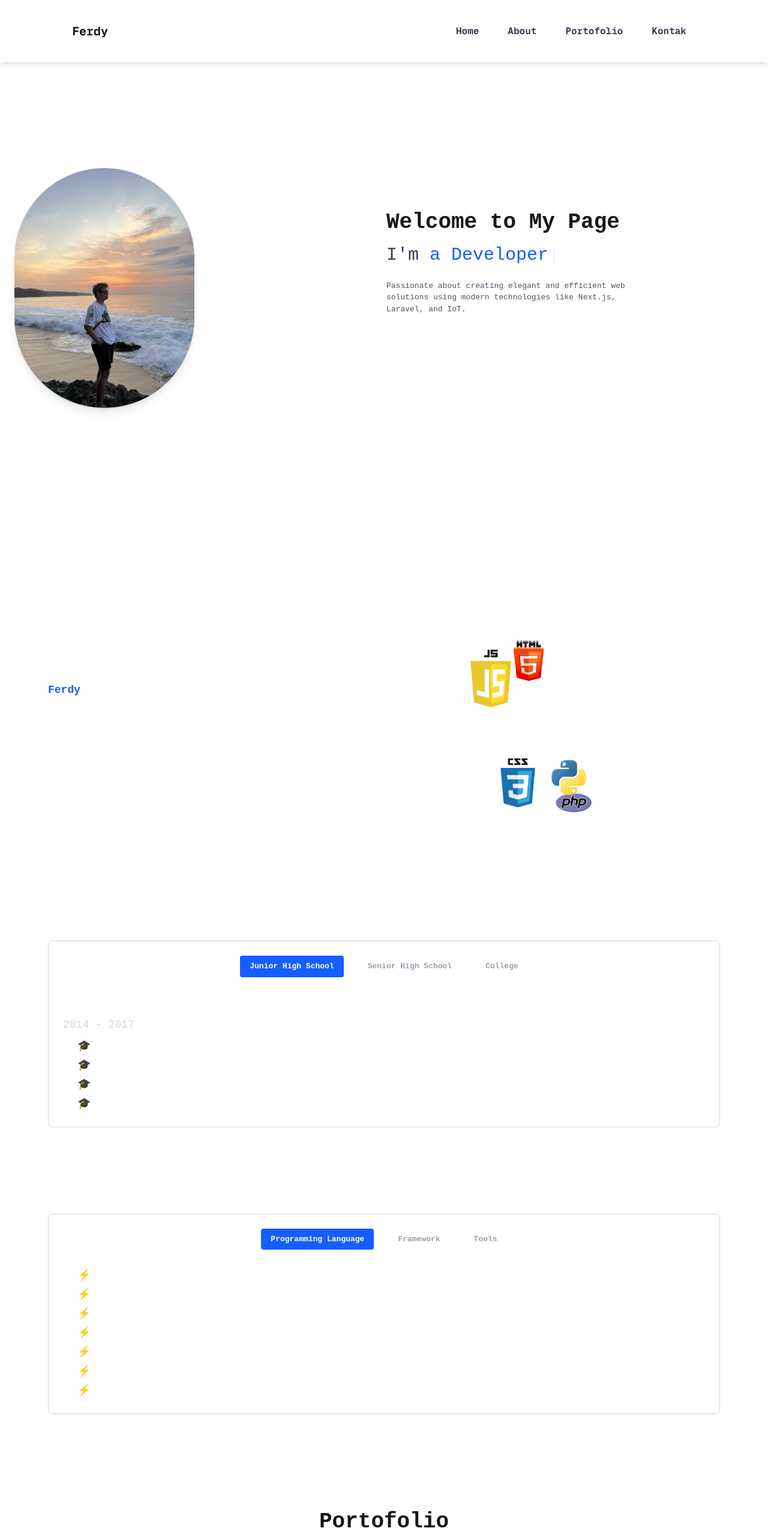
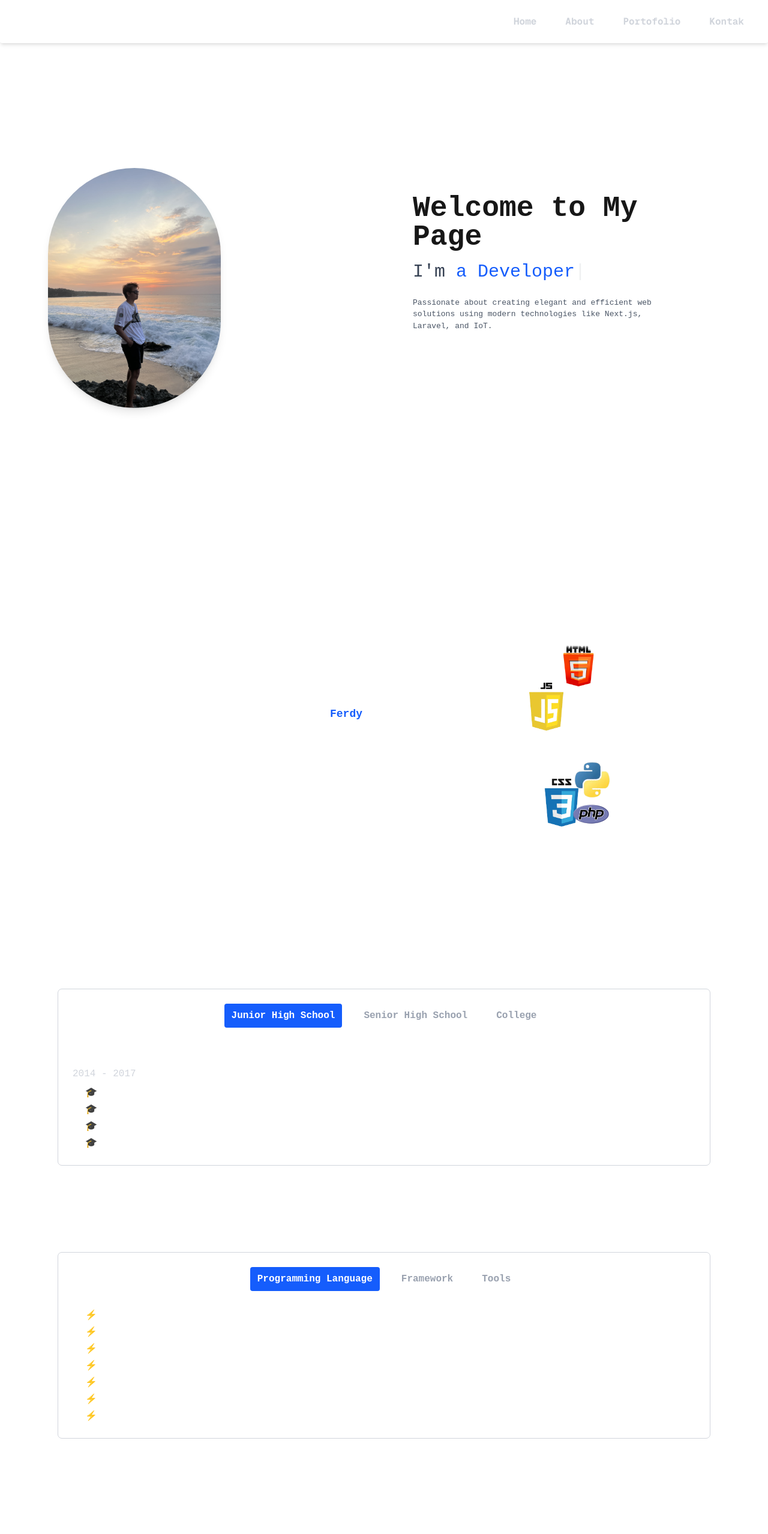
Before and after one commit to ferdykp/next-portofolio, a Next.js app: page / in a window 1280 px wide. Shown: the top 2557 px of the page at 60% size. Built offline with nearby package versions, Linux system fonts and the light colour scheme.

Commit message:
final push

```diff
--- a/package.json
+++ b/package.json
@@ -12,6 +12,7 @@
   },
   "dependencies": {
     "framer-motion": "^12.12.1",
+    "lucide-react": "^0.518.0",
     "next": "15.3.2",
     "react": "^19.0.0",
     "react-dom": "^19.0.0",
--- a/src/app/components/BubbleLogos.js
+++ b/src/app/components/BubbleLogos.js
@@ -3,10 +3,8 @@
 import { useEffect, useState, useRef, useMemo } from "react";
 import Image from "next/image";
 
-const radius = 180;
-const logoSize = 80;
-
-function getRandomPosition() {
+// Fungsi random posisi dalam lingkaran
+function getRandomPosition(radius, logoSize) {
   const r = Math.random() * (radius - logoSize / 2);
   const theta = Math.random() * 2 * Math.PI;
   const x = r * Math.cos(theta);
@@ -14,6 +12,7 @@ function getRandomPosition() {
   return { x, y };
 }
 
+// Fungsi random arah gerak
 function getRandomVelocity() {
   const speed = 0.5 + Math.random() * 1;
   const angle = Math.random() * 2 * Math.PI;
@@ -25,9 +24,25 @@ function getRandomVelocity() {
 
 export default function BubbleLogos() {
   const [hasMounted, setHasMounted] = useState(false);
+  const [dimensions, setDimensions] = useState({
+    size: 400,
+    logoSize: 80,
+    radius: 200,
+  });
 
   useEffect(() => {
     setHasMounted(true);
+
+    const updateSize = () => {
+      const isMobile = window.innerWidth < 768;
+      const size = isMobile ? 250 : 400;
+      const logoSize = isMobile ? 40 : 80;
+      setDimensions({ size, logoSize, radius: size / 2 });
+    };
+
+    updateSize();
+    window.addEventListener("resize", updateSize);
+    return () => window.removeEventListener("resize", updateSize);
   }, []);
 
   const logos = useMemo(
@@ -47,10 +62,12 @@ export default function BubbleLogos() {
   useEffect(() => {
     if (!hasMounted) return;
 
-    // Inisialisasi posisi dan velocity setelah mounting
-    setPositions(logos.map(() => getRandomPosition()));
+    // Inisialisasi posisi & kecepatan
+    setPositions(
+      logos.map(() => getRandomPosition(dimensions.radius, dimensions.logoSize))
+    );
     velocities.current = logos.map(() => getRandomVelocity());
-  }, [hasMounted, logos]);
+  }, [hasMounted, logos, dimensions]);
 
   useEffect(() => {
     if (!hasMounted || positions.length === 0) return;
@@ -67,15 +84,15 @@ export default function BubbleLogos() {
           y += vy;
 
           const dist = Math.sqrt(x * x + y * y);
-          if (dist > radius - logoSize / 2) {
+          if (dist > dimensions.radius - dimensions.logoSize / 2) {
             const normalX = x / dist;
             const normalY = y / dist;
             const dot = vx * normalX + vy * normalY;
             vx = vx - 2 * dot * normalX;
             vy = vy - 2 * dot * normalY;
             velocities.current[i] = { vx, vy };
-            x = normalX * (radius - logoSize / 2);
-            y = normalY * (radius - logoSize / 2);
+            x = normalX * (dimensions.radius - dimensions.logoSize / 2);
+            y = normalY * (dimensions.radius - dimensions.logoSize / 2);
           }
 
           return { x, y };
@@ -86,31 +103,41 @@ export default function BubbleLogos() {
     };
 
     animationFrameId = requestAnimationFrame(animate);
-
     return () => cancelAnimationFrame(animationFrameId);
-  }, [hasMounted, positions.length]);
+  }, [hasMounted, positions.length, dimensions]);
 
   if (!hasMounted || positions.length === 0) return null;
 
   return (
-    <div className="relative w-1000 h-80 mx-auto rounded-full overflow-hidden">
+    <div
+      className="relative mx-auto rounded-full overflow-hidden"
+      style={{
+        width: `${dimensions.size}px`,
+        height: `${dimensions.size}px`,
+      }}
+    >
       {logos.map((logo, i) => (
         <div
           key={logo.alt}
           style={{
             position: "absolute",
-            width: logoSize,
-            height: logoSize,
-            left: `calc(50% + ${positions[i].x}px - ${logoSize / 2}px)`,
-            top: `calc(50% + ${positions[i].y}px - ${logoSize / 2}px)`,
+            width: `${dimensions.logoSize}px`,
+            height: `${dimensions.logoSize}px`,
+            left: `calc(50% + ${positions[i].x}px - ${
+              dimensions.logoSize / 2
+            }px)`,
+            top: `calc(50% + ${positions[i].y}px - ${
+              dimensions.logoSize / 2
+            }px)`,
             transition: "left 0.1s linear, top 0.1s linear",
           }}
         >
           <Image
             src={logo.src}
             alt={logo.alt}
-            width={logoSize}
-            height={logoSize}
+            width={dimensions.logoSize}
+            height={dimensions.logoSize}
+            className="w-full h-full object-contain"
           />
         </div>
       ))}
--- a/src/app/components/Navbar.js
+++ b/src/app/components/Navbar.js
@@ -3,6 +3,7 @@ import { useState, useEffect, useCallback } from "react";
 export default function Navbar() {
   const [show, setShow] = useState(true);
   const [lastScrollY, setLastScrollY] = useState(0);
+  const [isMenuOpen, setIsMenuOpen] = useState(false);
 
   const controlNavbar = useCallback(() => {
     if (typeof window !== "undefined") {
@@ -29,35 +30,70 @@ export default function Navbar() {
     const target = document.getElementById(targetId);
     if (target) {
       target.scrollIntoView({ behavior: "smooth" });
+      setIsMenuOpen(false); // close menu on click
     }
   };
 
+  const navItems = [
+    { label: "Home", id: "home" },
+    { label: "About", id: "about" },
+    { label: "Portofolio", id: "portofolio" },
+    { label: "Kontak", id: "contact" },
+  ];
+
   return (
     <nav
-      className={`bg-dark shadow-md px-30 py-8 flex justify-between items-center rounded font-mono font-bold fixed top-0 w-full transition-transform duration-300 mb-30 ${
+      className={`bg-dark shadow-md px-6 py-4 flex justify-between items-center rounded font-mono font-bold fixed top-0 w-full z-50 transition-transform duration-300 ${
         show ? "translate-y-0" : "-translate-y-full"
       }`}
     >
       <a
         href="#home"
-        className="text-xl font-bold"
+        className="text-xl font-bold text-white"
         onClick={(e) => handleSmoothScroll(e, "home")}
       >
         Ferdy
       </a>
-      <div className="space-x-4 flex">
-        {[
-          { label: "Home", id: "home" },
-          { label: "About", id: "about" },
-          // { label: "Service", id: "service" },
-          { label: "Portofolio", id: "portofolio" },
-          { label: "Kontak", id: "contact" },
-        ].map(({ label, id }) => (
+
+      {/* Hamburger + Dropdown wrapper (relative for dropdown positioning) */}
+      <div className="md:hidden relative">
+        <button
+          className="text-white focus:outline-none"
+          onClick={() => setIsMenuOpen((prev) => !prev)}
+          aria-label="Toggle menu"
+        >
+          ☰
+        </button>
+
+        {/* Mobile dropdown menu */}
+        <div
+          className={`absolute right-0 mt-2 w-48 bg-dark rounded-md shadow-md overflow-hidden transition-all duration-300 z-40 ${
+            isMenuOpen
+              ? "hover:bg-black max-h-96 opacity-100"
+              : "max-h-0 opacity-0"
+          }`}
+        >
+          {navItems.map(({ label, id }) => (
+            <a
+              key={id}
+              href={`#${id}`}
+              onClick={(e) => handleSmoothScroll(e, id)}
+              className="block px-4 py-3 text-gray-300 hover:text-blue-500 hover:bg-blue-50"
+            >
+              {label}
+            </a>
+          ))}
+        </div>
+      </div>
+
+      {/* Desktop menu */}
+      <div className="hidden md:flex space-x-4">
+        {navItems.map(({ label, id }) => (
           <div key={id} className="hover:bg-blue-100 rounded-md transition">
             <a
               href={`#${id}`}
               onClick={(e) => handleSmoothScroll(e, id)}
-              className="block px-4 py-2 text-gray-700 hover:text-blue-600"
+              className="block px-4 py-2 text-gray-300 hover:text-blue-500"
             >
               {label}
             </a>
--- a/src/app/layout/About.js
+++ b/src/app/layout/About.js
@@ -6,8 +6,6 @@ import { useState } from "react";
 
 export default function About() {
   const [activeSkillTab, setActiveSkillTab] = useState("language");
-  // const [hovered, setHovered] = useState(null);
-
   const [activeEducationTab, setActiveEducationTab] = useState("juniorHigh");
 
   const educationData = [
@@ -16,7 +14,6 @@ export default function About() {
       title: "Junior High School",
       year: "2014 - 2017",
       school: "SMP Negeri 4 Kota Kediri",
-      description: null,
       details: [
         "Head of Section on Human Rights and Democracy at OSIS",
         "Member of the section on Non-academic and Academic fields at OSIS",
@@ -29,7 +26,6 @@ export default function About() {
       title: "Senior High School",
       year: "2017 - 2020",
       school: "SMA Negeri 1 Kota Kediri",
-      description: null,
       details: [
         "Basketball Player at SMAN 1 Kota KEDIRI",
         "The Chief Committee at Event Expo Campus SMAS'T",
@@ -40,7 +36,6 @@ export default function About() {
       title: "College",
       year: "2020 - 2024",
       school: "Politeknik Elektronika Negeri Surabaya",
-      description: null,
       details: [
         "Member of UKKI PENS in Social Division",
         "Chief Committee at Event Bakti Sosial UKKI PENS",
@@ -58,10 +53,15 @@ export default function About() {
   ];
 
   return (
-    <section id="about" className="mx-auto max-w-6xl px-4 py-20 text-white">
+    <section
+      id="about"
+      className="mx-auto max-w-6xl px-4 md:px-8 py-20 text-white"
+    >
       <h2 className="text-4xl text-center font-bold mb-6">About Me</h2>
-      <div className="flex flex-col md:flex-row items-center gap-20 py-10">
-        <p className="text-lg text-justify leading-relaxed max-w-xl">
+
+      {/* ABOUT & BUBBLE SECTION */}
+      <div className="flex flex-col-reverse md:flex-row items-center justify-between gap-10 py-10">
+        <p className="text-base md:text-lg text-justify leading-relaxed md:max-w-xl">
           My name is Ferdy Kurnia Panggabean A.K.A{" "}
           <span className="text-blue-600 font-bold">Ferdy</span>. I am someone
           who wants to learn more and more about technology especially about
@@ -69,60 +69,18 @@ export default function About() {
           understand various tools and the latest technology to create useful
           digital solutions.
         </p>
-
         <BubbleLogos />
       </div>
-      {/* <h2 className="text-4xl font-bold text-center mt-10 mb-20">
-        Education Summary
-      </h2>
 
-      <div className="flex justify-center gap-30 mb-40 flex-wrap">
-        {educationData.map(
-          ({ key, title, year, school, description, details }) => (
-            <div
-              key={key}
-              className="relative group cursor-pointer"
-              onMouseEnter={() => setHovered(key)}
-              onMouseLeave={() => setHovered(null)}
-            >
-              <div className="bg-blue-600 px-8 py-4 rounded-md shadow-md min-w-[180px] text-center font-semibold">
-                <h4 className="text-xl">{title}</h4>
-                <h5 className="text-sm mt-1">{year}</h5>
-              </div>
-
-              <AnimatePresence>
-                {hovered === key && (
-                  <motion.div
-                    initial={{ opacity: 0, y: -10 }}
-                    animate={{ opacity: 1, y: 0 }}
-                    exit={{ opacity: 0, y: -10 }}
-                    transition={{ duration: 0.25 }}
-                    className="absolute top-full left-1/2 transform -translate-x-1/2 mt-3 w-80 bg-white text-black rounded-lg shadow-lg p-4 z-20"
-                  >
-                    <p className="italic font-semibold">{school}</p>
-                    {description && <p className="mt-2">{description}</p>}
-                    {details.length > 0 && (
-                      <ul className="list-disc list-inside mt-2 space-y-4 text-sm">
-                        {details.map((item, idx) => (
-                          <li key={idx}>{item}</li>
-                        ))}
-                      </ul>
-                    )}
-                  </motion.div>
-                )}
-              </AnimatePresence>
-            </div>
-          )
-        )}
-      </div> */}
+      {/* EDUCATION SECTION */}
       <h2 className="text-4xl text-center font-bold mb-6 mt-16">Education</h2>
-      <div className="border border-gray-300 rounded-[7px] p-6 mt-10 text-left text-white">
-        <div className="flex justify-center gap-6 border-b pb-3 mb-4">
+      <div className="border border-gray-300 rounded-[7px] p-4 md:p-6 mt-10 text-left">
+        <div className="flex flex-wrap justify-center gap-4 md:gap-6 border-b pb-3 mb-4">
           {educationData.map((edu) => (
             <button
               key={edu.key}
               onClick={() => setActiveEducationTab(edu.key)}
-              className={`cursor-pointer font-semibold capitalize px-4 py-2 rounded ${
+              className={`cursor-pointer font-semibold capitalize px-3 py-2 text-sm md:text-base rounded ${
                 activeEducationTab === edu.key
                   ? "bg-blue-600 text-white"
                   : "text-gray-400 hover:text-blue-600"
@@ -133,7 +91,6 @@ export default function About() {
           ))}
         </div>
 
-        {/* Tab Content */}
         <AnimatePresence mode="wait">
           <motion.div
             key={activeEducationTab}
@@ -141,17 +98,16 @@ export default function About() {
             animate={{ x: 0, opacity: 1 }}
             exit={{ x: -50, opacity: 0 }}
             transition={{ duration: 0.4 }}
-            className="text-white text-lg min-h-[100px]"
+            className="text-sm md:text-base min-h-[100px]"
           >
             {educationData.map(
               (edu) =>
                 activeEducationTab === edu.key && (
                   <div key={edu.key}>
-                    <h3 className="text-2xl font-bold mb-1">{edu.school}</h3>
+                    <h3 className="text-xl md:text-2xl font-bold mb-1">
+                      {edu.school}
+                    </h3>
                     <p className="text-gray-300 mb-2">{edu.year}</p>
-                    {edu.description && (
-                      <p className="mb-2">{edu.description}</p>
-                    )}
                     <ul className="list-disc list-inside space-y-1">
                       {edu.details.map((item, idx) => (
                         <li key={idx}>🎓 {item}</li>
@@ -164,15 +120,15 @@ export default function About() {
         </AnimatePresence>
       </div>
 
-      {/* Tabbed Skills Section */}
+      {/* SKILLS SECTION */}
       <h2 className="text-4xl text-center font-bold mb-6 mt-16">Skills</h2>
-      <div className="border border-gray-300 rounded-[7px] p-6 mt-10 text-left text-white">
-        <div className="flex justify-center gap-6 border-b pb-3 mb-4">
+      <div className="border border-gray-300 rounded-[7px] p-4 md:p-6 mt-10 text-left">
+        <div className="flex flex-wrap justify-center gap-4 md:gap-6 border-b pb-3 mb-4">
           {["language", "framework", "tools"].map((tab) => (
             <button
               key={tab}
               onClick={() => setActiveSkillTab(tab)}
-              className={`cursor-pointer font-semibold capitalize px-4 py-2 rounded ${
+              className={`cursor-pointer font-semibold capitalize px-3 py-2 text-sm md:text-base rounded ${
                 activeSkillTab === tab
                   ? "bg-blue-600 text-white"
                   : "text-gray-400 hover:text-blue-600"
@@ -187,15 +143,14 @@ export default function About() {
           ))}
         </div>
 
-        {/* Tab Content */}
         <AnimatePresence mode="wait">
           <motion.div
             key={activeSkillTab}
-            initial={{ x: 50, opacity: 0 }}
-            animate={{ x: 0, opacity: 1 }}
-            exit={{ x: -50, opacity: 0 }}
+            initial={{ x: 50, opacity: 0, scale: 0.95 }}
+            animate={{ x: 0, opacity: 1, scale: 1 }}
+            exit={{ x: -50, opacity: 0, scale: 0.95 }}
             transition={{ duration: 0.4 }}
-            className="text-white text-lg min-h-[100px]"
+            className="text-sm md:text-base min-h-[100px]"
           >
             {activeSkillTab === "language" && (
               <ul className="list-disc list-inside space-y-1">
--- a/src/app/layout/Home.js
+++ b/src/app/layout/Home.js
@@ -25,25 +25,28 @@ export default function HomeSection() {
   return (
     <section
       id="home"
-      className="flex flex-col md:flex-row items-center gap-80 py-50"
+      className="flex flex-col md:flex-row items-center justify-center gap-10 md:gap-80 py-50 md:py-50 transition-all duration-500 ease-in-out"
     >
       <Image
         src="/assets/profile.jpeg"
         alt="Foto Ferdy"
         width={300}
         height={300}
-        className="rounded-full object-cover shadow-lg"
+        // className="rounded-full object-cover shadow-lg"
+        className="rounded-full object-cover shadow-lg w-40 h-60 md:w-72 md:h-100 transition-all duration-500 ease-in-out"
       />
-      <div>
-        <h1 className="text-4xl font-extrabold mb-4">Welcome to My Page</h1>
-        <p className="text-gray-700 text-3xl mb-6">
+      <div className="text-center md:text-left max-w-lg transition-all duration-500 ease-in-out">
+        <h1 className="text-3xl md:text-5xl font-extrabold mb-4">
+          Welcome to My Page
+        </h1>
+        <p className="text-gray-700 text-2xl md:text-3xl mb-6">
           I&apos;m <span ref={typedRef} className="text-blue-600" />
         </p>
         <p className="max-w-md text-gray-600 mb-8">
           Passionate about creating elegant and efficient web solutions using
           modern technologies like Next.js, Laravel, and IoT.
         </p>
-        <div className="flex items-center gap-6">
+        <div className="flex justify-center md:justify-start items-center gap-6">
           {[
             {
               href: "https://www.instagram.com/ferdy.panggabean/",
@@ -69,8 +72,8 @@ export default function HomeSection() {
               aria-label={label}
               className="group"
             >
-              <div className="p-3 border-2 border-white rounded-full transition-colors duration-200 group-hover:border-blue-400">
-                <Icon className="text-white w-6 h-6 transition-colors duration-200 group-hover:text-blue-400" />
+              <div className="p-3 border-2 border-white rounded-full transition-all duration-300 ease-in-out group-hover:border-blue-400 transform group-hover:scale-110">
+                <Icon className="text-white w-6 h-6 transition-colors duration-300 group-hover:text-blue-400" />
               </div>
             </a>
           ))}
--- a/src/app/layout/Portofolio.js
+++ b/src/app/layout/Portofolio.js
@@ -8,14 +8,7 @@ import "swiper/css/navigation";
 import "swiper/css/pagination";
 
 export default function Portofolio() {
-  return (
-    <section
-      id="portofolio"
-      className="mb-32 max-w-6xl mx-auto text-center py-20"
-    >
-      <h2 className="text-4xl font-bold mb-10">Portofolio</h2>
-      <div className="grid grid-cols-1 md:grid-cols-3 gap-12">
-        {[
+  const projects = [
     {
       title: "Smart Public Street Light",
       description:
@@ -42,7 +35,7 @@ export default function Portofolio() {
     {
       title: "Smart Dairy Delivery of Fresh Milk",
       description:
-              "System monitors the milk distribution process from farms to factories by tracking milk quality using temperature, humidity, and ammonia sensors, monitoring cooler box conditions with a tilt sensor, and ensuring smooth delivery with a GPS module on the truck.",
+        "System monitors the milk distribution process from farms to factories by tracking milk quality using sensors, and ensuring smooth delivery with GPS.",
       images: [
         "/assets/portofolio/advantech/advan1.png",
         "/assets/portofolio/advantech/Picture1.jpg",
@@ -54,7 +47,7 @@ export default function Portofolio() {
     {
       title: "College Final Project",
       description:
-              "Image Processing Using Deep Learning For The Process Of Searching For Drafting Victims In The River  ",
+        "Image Processing Using Deep Learning For The Process Of Searching For Drafting Victims In The River.",
       images: [
         "/assets/portofolio/ta/ta1.jpeg",
         "/assets/portofolio/ta/ta2.jpg",
@@ -65,7 +58,7 @@ export default function Portofolio() {
     {
       title: "Platform Website Team SAR for Basarnas",
       description:
-              "This website was build for finished my group final project, there is spme of our product on final project inside this website",
+        "This website was built to showcase our group final project, including all related products and features.",
       images: [
         "/assets/portofolio/sarteam/sarteam1.png",
         "/assets/portofolio/sarteam/sarteam2.png",
@@ -76,7 +69,7 @@ export default function Portofolio() {
       title:
         "Intelligent System for Detecting the Presence of People in the Laboratory",
       description:
-              "This website was build for finished my group final project, there is spme of our product on final project inside this website",
+        "A smart monitoring system to detect people inside the lab, enhancing safety and energy efficiency.",
       images: [
         "/assets/portofolio/penlok/penlok1.png",
         "/assets/portofolio/penlok/penlok2.jpeg",
@@ -84,22 +77,35 @@ export default function Portofolio() {
       ],
       link: "",
     },
-        ].map(({ title, description, images, link }) => (
+  ];
+
+  return (
+    <section
+      id="portofolio"
+      className="py-20 px-4 sm:px-6 lg:px-8 max-w-7xl mx-auto"
+    >
+      <h2 className="text-3xl sm:text-4xl font-bold text-center mb-12 text-black">
+        Portofolio
+      </h2>
+
+      <div className="grid grid-cols-1 sm:grid-cols-2 lg:grid-cols-3 gap-15 ">
+        {projects.map(({ title, description, images, link }) => (
           <a
             key={title}
-            href={link}
-            target="_blank"
-            rel="noopener noreferrer"
-            className="text-black block rounded-lg overflow-hidden shadow-lg hover:shadow-xl transition bg-white"
+            href={link || "#"}
+            target={link ? "_blank" : "_self"}
+            rel={link ? "noopener noreferrer" : ""}
+            className="bg-white rounded-xl overflow-hidden shadow-md hover:shadow-xl transition-shadow duration-300 flex flex-col"
           >
-            <div className="relative w-full aspect-[16/10]">
+            {/* Gambar */}
+            <div className="relative w-full h-60 sm:h-64 md:h-48 lg:h-70">
               <Swiper
                 modules={[Navigation, Pagination, Autoplay]}
                 spaceBetween={0}
                 slidesPerView={1}
                 pagination={{ clickable: true }}
                 autoplay={{ delay: 3000 }}
-                className="h-60 w-full"
+                className="w-full h-full"
               >
                 {images.map((src, index) => (
                   <SwiperSlide key={index}>
@@ -113,9 +119,15 @@ export default function Portofolio() {
                 ))}
               </Swiper>
             </div>
-            <div className="p-4 text-left">
-              <h3 className="text-xl font-semibold mb-2">{title}</h3>
-              <p className="text-gray-700">{description}</p>
+
+            {/* Konten */}
+            <div className="p-5 text-left flex-1 flex flex-col">
+              <h3 className="text-lg sm:text-xl font-semibold text-black mb-2">
+                {title}
+              </h3>
+              <p className="text-gray-700 text-sm sm:text-base flex-1">
+                {description}
+              </p>
             </div>
           </a>
         ))}
```
Also changed, not shown: 1 other file (tests, documents, lock files or other folders). Lines whose indentation alone changed are shown as unchanged.
